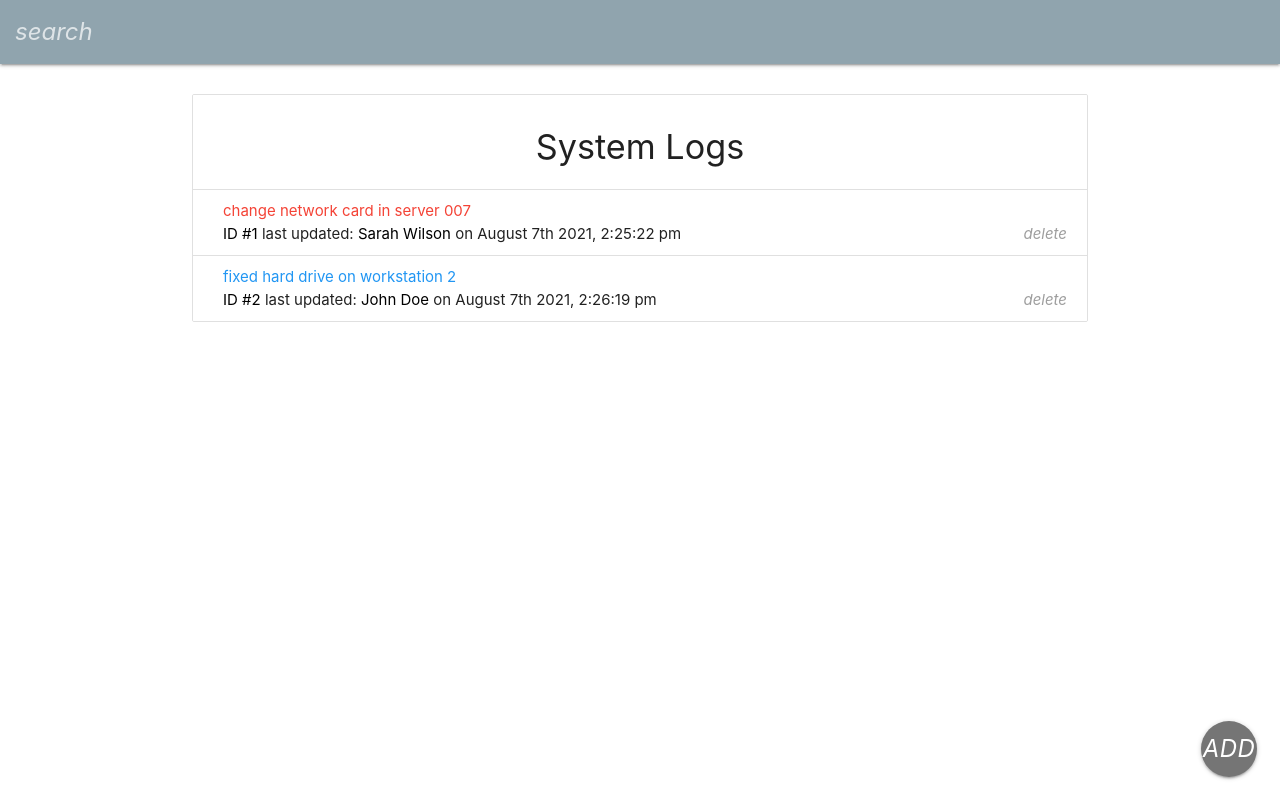
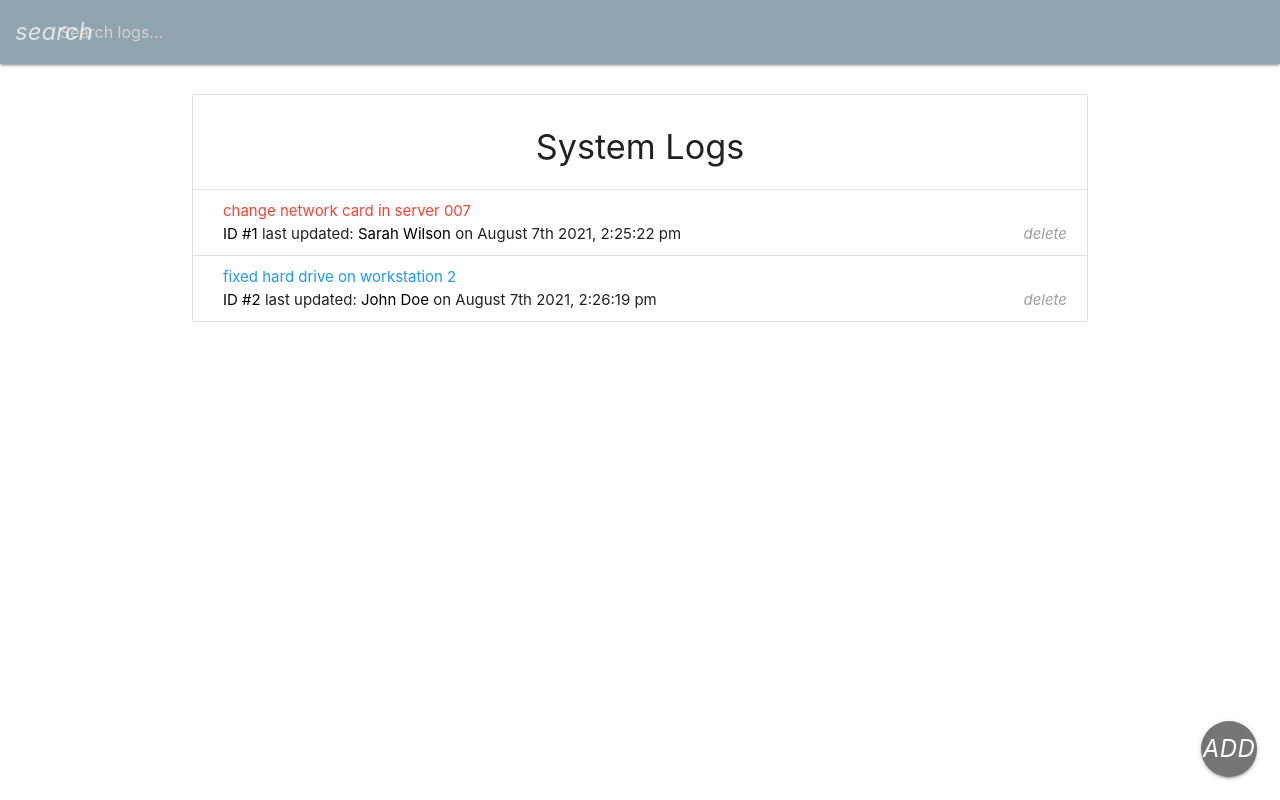
Before and after one commit to sunmengyue/IT-Logger, a React (Create React App) app: page / in a window 1280 px wide. Built offline with nearby package versions, Linux system fonts and the light colour scheme; data requests are answered from the project's data file; the HTML template or start-up script is replaced by a standard one.

Commit message:
implement search

```diff
--- a/src/actions/logActions.js
+++ b/src/actions/logActions.js
@@ -7,6 +7,7 @@
   DELETE_LOG,
   SET_CURRENT,
   CLEAR_CURRENT,
+  SEARCH_LOGS,
 } from './types';
 
 // export const getLogs = () => {
@@ -23,7 +24,6 @@
 // };
 
 //Get Logs from server
-
 export const getLogs = () => async (dispatch) => {
   try {
     setLoading();
@@ -43,8 +43,29 @@
   }
 };
 
+// set loading
 export const setLoading = () => {
   return { type: SET_LOADING };
+};
+
+// Search Logs
+export const searchLogs = (text) => async (dispatch) => {
+  try {
+    setLoading();
+
+    const res = await fetch(`/logs?q=${text}`);
+    const data = await res.json();
+
+    dispatch({
+      type: SEARCH_LOGS,
+      payload: data,
+    });
+  } catch (error) {
+    dispatch({
+      type: LOGS_ERROR,
+      payload: error.response.data,
+    });
+  }
 };
 
 // Add log
--- a/src/components/layout/Searchbar.js
+++ b/src/components/layout/Searchbar.js
@@ -1,12 +1,27 @@
-import React from 'react';
+import React, { useRef } from 'react';
+import { connect } from 'react-redux';
+import { searchLogs } from '../../actions/logActions';
+import PropTypes from 'prop-types';
 
-const Searchbar = () => {
+const Searchbar = ({ searchLogs }) => {
+  const text = useRef('');
+
+  // filter as we type
+  const handleChange = (e) => {
+    searchLogs(text.current.value);
+  };
   return (
     <nav style={{ marginBottom: '30px' }} className="blue-grey lighten-2">
       <div className="nav-wrapper">
         <form>
           <div className="input-field">
-            <input id="search" type="search" />
+            <input
+              id="search"
+              type="search"
+              ref={text}
+              placeholder="Search logs..."
+              onChange={handleChange}
+            />
             <label className="label-icon" htmlFor="search">
               <i className="material-icons">search</i>
             </label>
@@ -18,4 +33,8 @@
   );
 };
 
-export default Searchbar;
+Searchbar.propTypes = {
+  searchLogs: PropTypes.func.isRequired,
+};
+
+export default connect(null, { searchLogs })(Searchbar);
--- a/src/reducers/logReducer.js
+++ b/src/reducers/logReducer.js
@@ -7,6 +7,7 @@
   DELETE_LOG,
   SET_CURRENT,
   CLEAR_CURRENT,
+  SEARCH_LOGS,
 } from '../actions/types';
 
 const initialState = {
@@ -22,6 +23,8 @@
       return { ...state, logs: action.payload, loading: false };
     case SET_LOADING:
       return { ...state, loading: true };
+    case SEARCH_LOGS:
+      return { ...state, logs: action.payload };
     case LOGS_ERROR:
       console.error(action.payload);
       return { ...state, error: action.payload };
```
